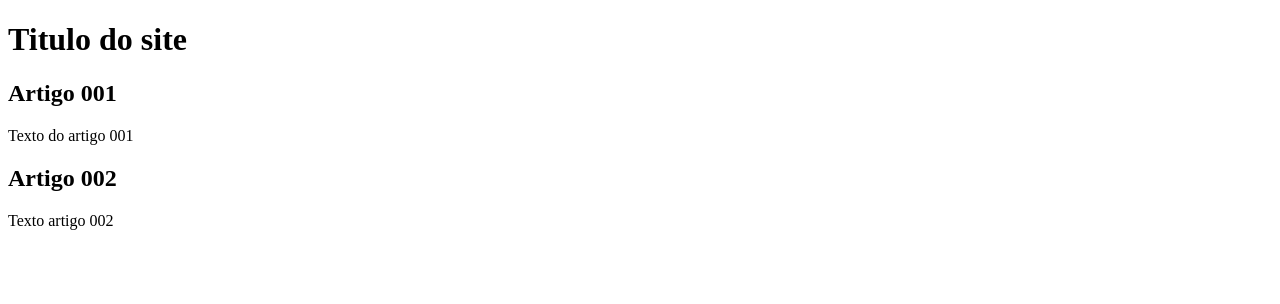
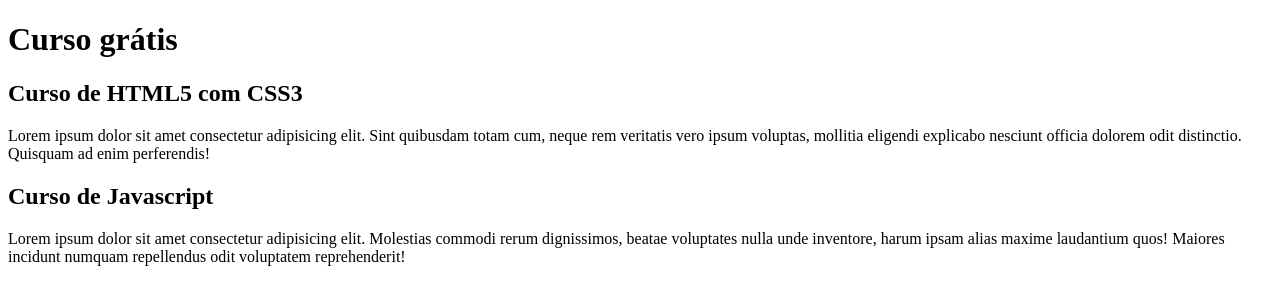
Before and after one commit to regisrosa/projeto-site, a plain HTML site: page index.html in a window 1280 px wide. Drawn offline with Linux system fonts and the light colour scheme.

Commit message:
comecei a escrever o conteudo

```diff
--- a/index.html
+++ b/index.html
@@ -8,15 +8,15 @@
 <body>
     <main>
         <header>
-            <h1>Titulo do site</h1>
+            <h1>Curso grátis</h1>
         </header>
         <article>
-            <h2>Artigo 001</h2>
-            <p>Texto do artigo 001</p>
+            <h2>Curso de HTML5 com CSS3</h2>
+            <p>Lorem ipsum dolor sit amet consectetur adipisicing elit. Sint quibusdam totam cum, neque rem veritatis vero ipsum voluptas, mollitia eligendi explicabo nesciunt officia dolorem odit distinctio. Quisquam ad enim perferendis!</p>
         </article>
         <article>
-            <h2>Artigo 002</h2>
-            <p>Texto artigo 002</p>
+            <h2>Curso de Javascript</h2>
+            <p>Lorem ipsum dolor sit amet consectetur adipisicing elit. Molestias commodi rerum dignissimos, beatae voluptates nulla unde inventore, harum ipsam alias maxime laudantium quos! Maiores incidunt numquam repellendus odit voluptatem reprehenderit!</p>
         </article>
     </main>
 </body>
```
